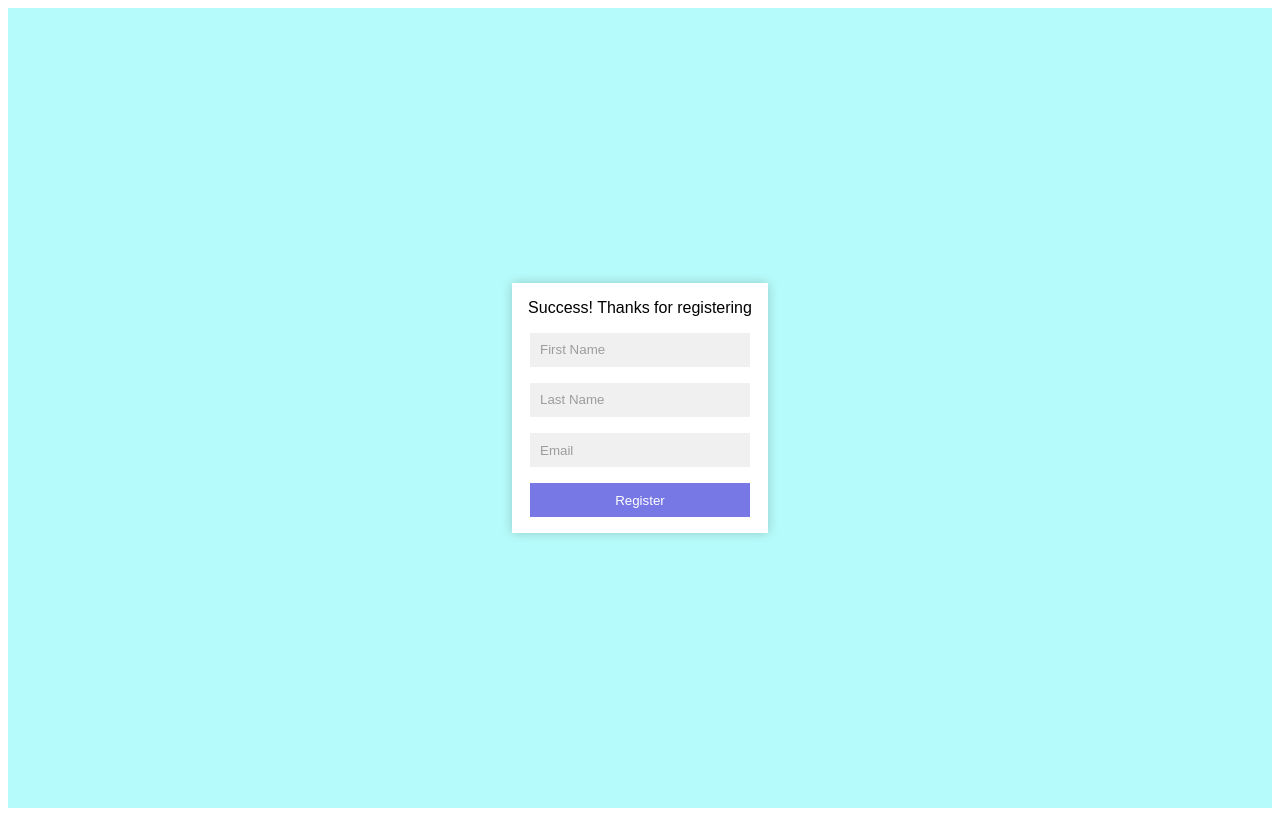
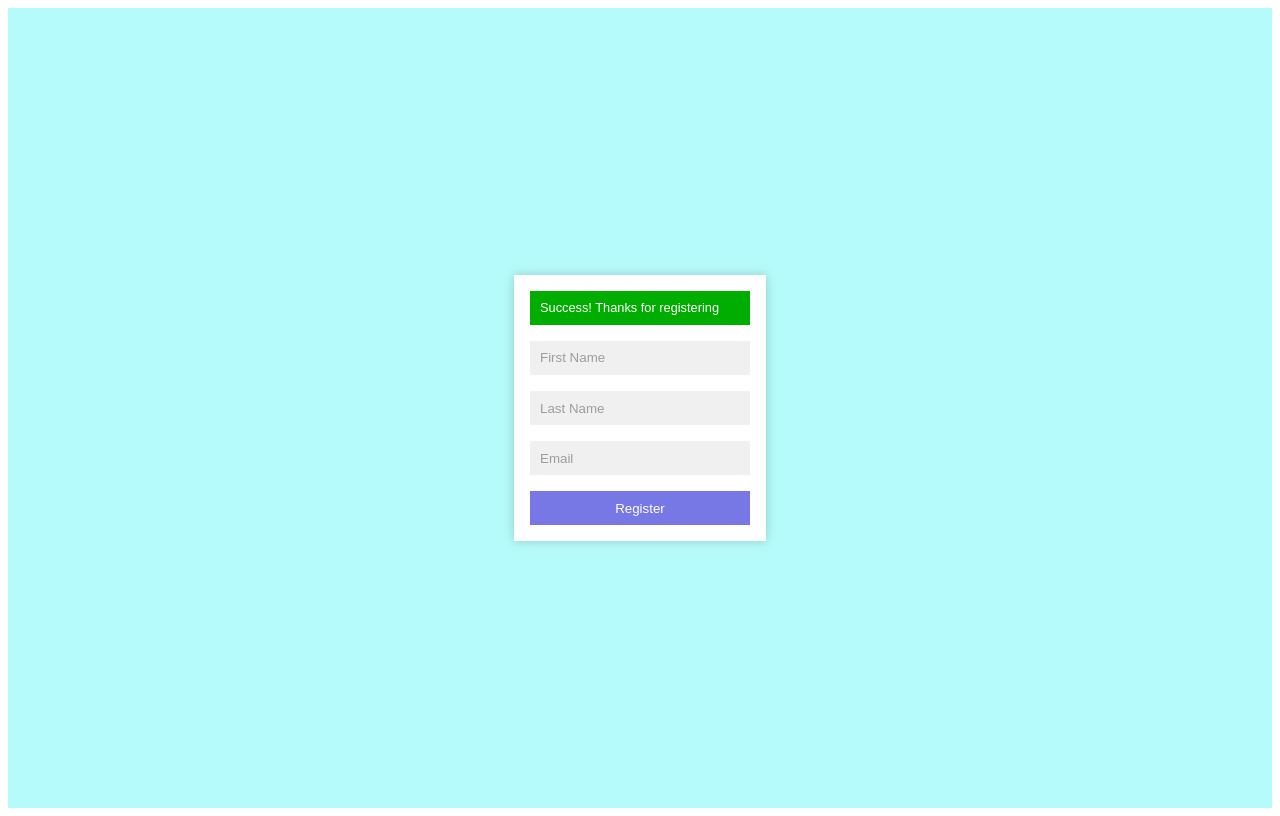
Before and after one commit to leoarthurwall/react-form, a React (Create React App) app: page / in a window 1280 px wide. Built offline with nearby package versions, Linux system fonts and the light colour scheme.

Commit message:
added a submitted success form via css

```diff
--- a/src/index.css
+++ b/src/index.css
@@ -42,3 +42,12 @@ body {
   border: none;
   cursor: pointer;
 }
+
+.success-message {
+  font-size: 0.8rem;
+  background-color: rgb(1, 173, 1);
+  color: white;
+  padding:0.6rem;
+  width:200px;
+  text-align: left;
+}
```
